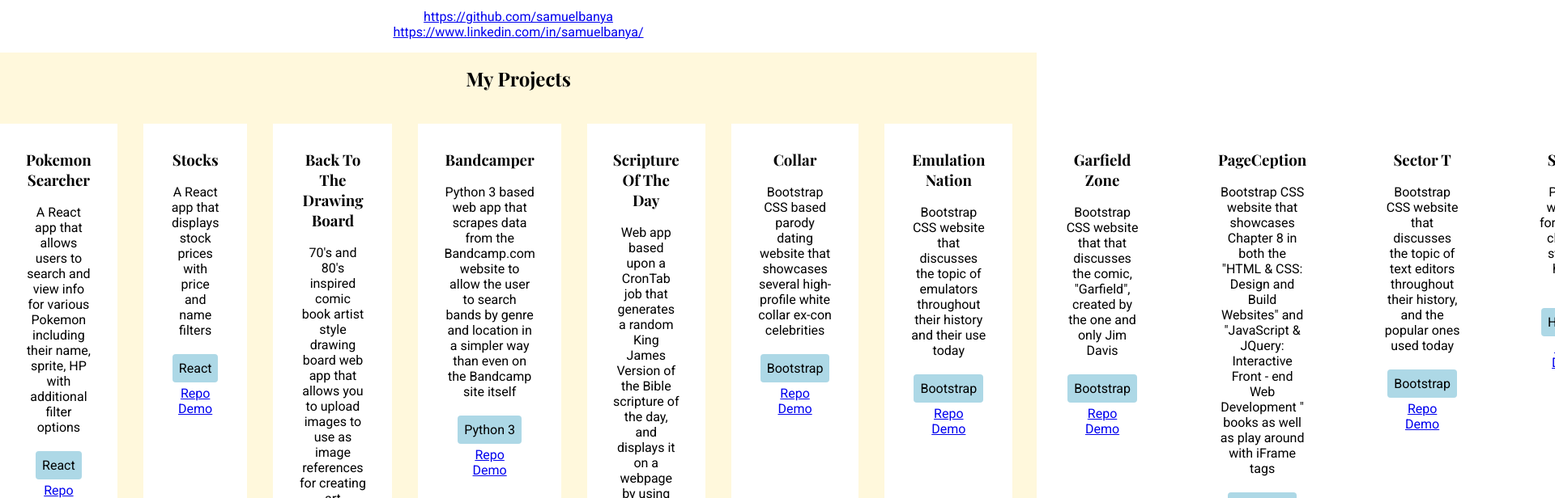
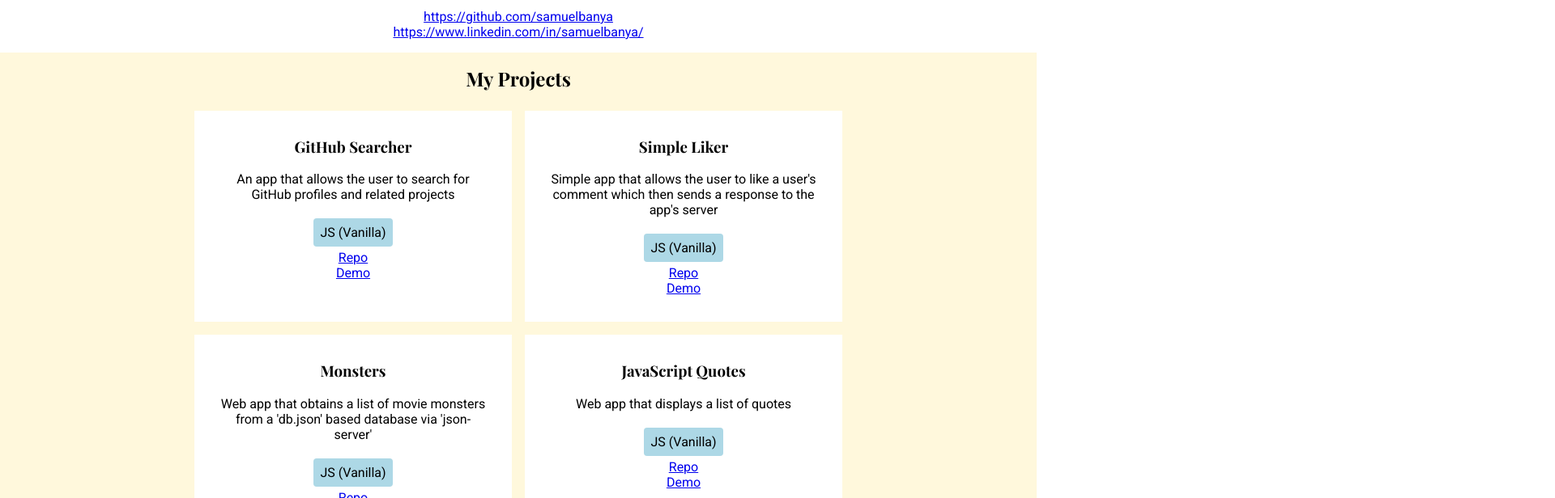
Before and after one commit to SamuelBanya/musimaticapps, a React (Create React App) app: page / in a window 1280 px wide. Shown: the part 840-1456 px from the top of the page at 81% size, 1920 px wide, since content can reach past the window. Built offline with nearby package versions, Linux system fonts and the light colour scheme.

Commit message:
Added changes to CSS stylesheet

```diff
--- a/src/index.css
+++ b/src/index.css
@@ -80,15 +80,16 @@ nav a:active {
 #project-list {
   display: flex;
   justify-content: center;
-  flex-direction: column;
+  flex-flow: row wrap;
+  gap: 1rem;
   width: 100%;
   max-width: 800px;
 }
 
 .project-item {
+  flex: 1 1 35%;
   background-color: white;
   padding: 2rem;
-  margin: 1rem;
 }
 
 .technologies span {
```
